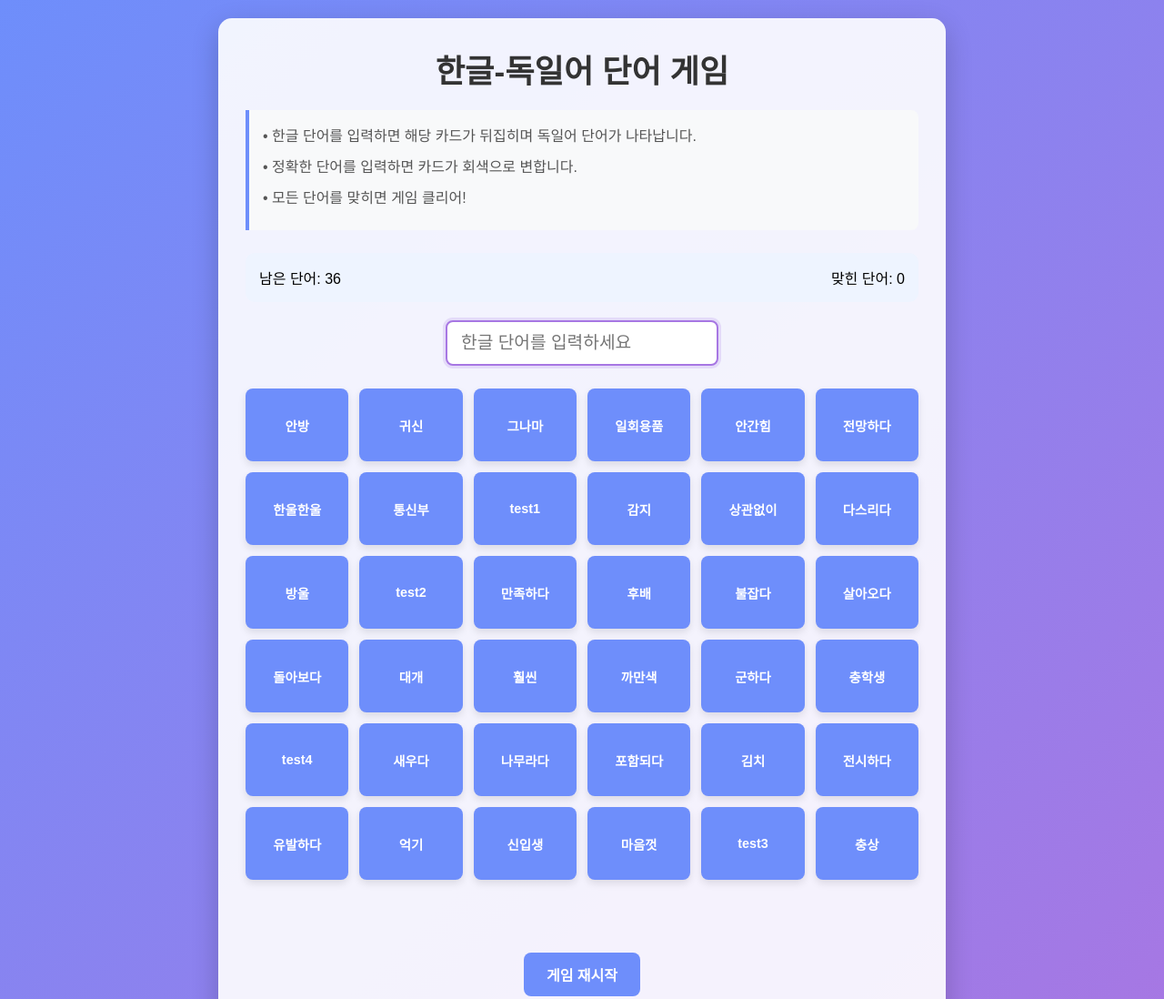
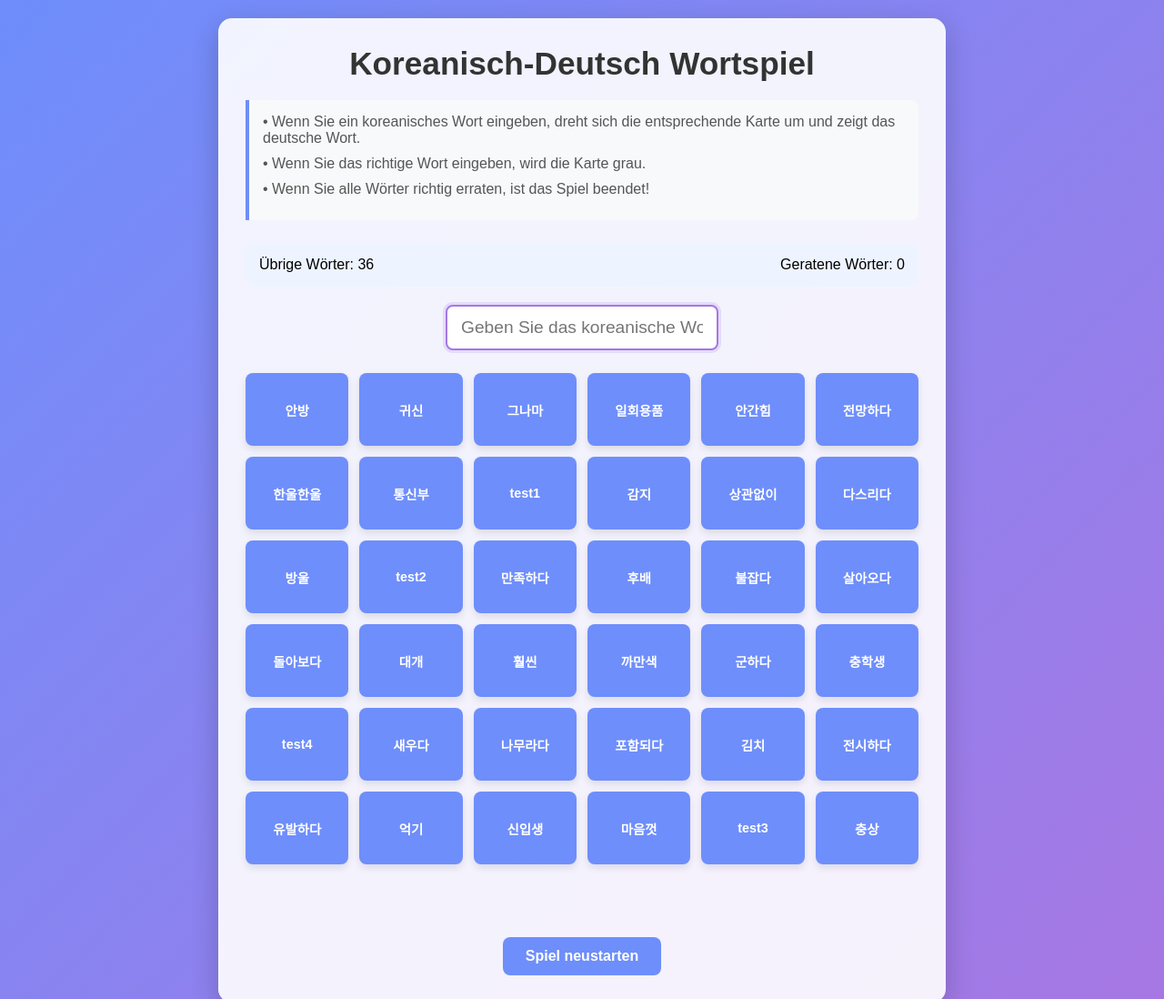
Before and after one commit to nuna2025/wordGame, a plain HTML site: page index.html in a window 1280 px wide. Shown: the top 1098 px of the page at 91% size. Drawn offline with Linux system fonts and the light colour scheme.

Commit message:
Refactor: Improve code comments and documentation

```diff
--- a/index.html
+++ b/index.html
@@ -3,28 +3,28 @@
     <head>
         <meta charset="UTF-8">
         <meta name="viewport" content="width=device-width, initial-scale=1.0">
-    <title>한글-독일어 단어 게임</title>
+        <title>Koreanisch-Deutsch Wortspiel</title>
 
         <link rel="stylesheet" href="./style.css">
 
     </head>
     <body>
         <div class="container">
-        <h1>한글-독일어 단어 게임</h1>
+            <h1>Koreanisch-Deutsch Wortspiel</h1>
 
             <div class="instructions">
-            <p>• 한글 단어를 입력하면 해당 카드가 뒤집히며 독일어 단어가 나타납니다.</p>
-            <p>• 정확한 단어를 입력하면 카드가 회색으로 변합니다.</p>
-            <p>• 모든 단어를 맞히면 게임 클리어!</p>
+                <p>• Wenn Sie ein koreanisches Wort eingeben, dreht sich die entsprechende Karte um und zeigt das deutsche Wort.</p>
+                <p>• Wenn Sie das richtige Wort eingeben, wird die Karte grau.</p>
+                <p>• Wenn Sie alle Wörter richtig erraten, ist das Spiel beendet!</p>
             </div>
 
             <div class="game-info">
-            <div>남은 단어: <span id="remaining-words">36</span></div>
-            <div>맞힌 단어: <span id="completed-words">0</span></div>
+                <div>Übrige Wörter: <span id="remaining-words">36</span></div>
+                <div>Geratene Wörter: <span id="completed-words">0</span></div>
             </div>
 
             <div class="input-area">
-            <input type="text" id="word-input" placeholder="한글 단어를 입력하세요" autofocus>
+                <input type="text" id="word-input" placeholder="Geben Sie das koreanische Wort ein." autofocus>
             </div>
 
             <div class="words-grid" id="words-grid"></div>
@@ -32,10 +32,11 @@
             <div id="message"></div>
 
             <div class="controls">
-            <button id="reset-btn">게임 재시작</button>
+                <button id="reset-btn">Spiel neustarten</button>
             </div>
         </div>
 
         <script type="module" src="./script.js"></script>
+
     </body>
 </html>
--- a/script.js
+++ b/script.js
@@ -1,9 +1,7 @@
-// word.js 파일에서 wordPairs 변수를 가져옵니다.
+// Import the wordPairs variable from the word.js file.
 import { wordPairs } from './words.js';
 
 document.addEventListener('DOMContentLoaded', function() {
-            // 한글-독일어 단어 쌍
-
 
     const wordsGrid = document.getElementById('words-grid');
     const wordInput = document.getElementById('word-input');
@@ -15,10 +13,10 @@ document.addEventListener('DOMContentLoaded', function() {
     let completedWords = 0;
     let remainingWords = 36;
 
-            // 단어 카드 생성
+    // Create word cards
     function createWordCards() {
         wordsGrid.innerHTML = '';
-                // 단어 순서 섞기
+        // Shuffle the word order
         const shuffledPairs= [...wordPairs].sort(() => Math.random() - 0.5);
         const shuffledWords=shuffledPairs.slice(0, 36);
 
@@ -38,7 +36,7 @@ document.addEventListener('DOMContentLoaded', function() {
             wordsGrid.appendChild(card);
         });
 
-                // 초기화
+        // Initialize / Reset
         completedWords = 0;
         remainingWords = 36;
         updateWordCount();
@@ -46,16 +44,16 @@ document.addEventListener('DOMContentLoaded', function() {
         messageEl.className = '';
     }
 
-            // 단어 개수 업데이트
+    // Update the word count
     function updateWordCount() {
         remainingWordsEl.textContent = remainingWords;
         completedWordsEl.textContent = completedWords;
     }
 
-            // 입력 이벤트 처리
+    // Handle input events
     wordInput.addEventListener('keydown', function(e) {
         if (e.key === 'Enter' || e.key === ' ') {
-                    e.preventDefault();              // 기본 동작(폼 제출, 스페이스 스크롤 등) 방지
+            e.preventDefault();              // Prevent default behavior (form submission, spacebar scroll, etc.)
             const inputText = this.value.trim();
 
             if (inputText === '') return;
@@ -77,18 +75,18 @@ document.addEventListener('DOMContentLoaded', function() {
                         updateWordCount();
 
                         if (completedWords === 36) {
-                                    messageEl.textContent = '축하합니다! 모든 단어를 맞히셨습니다!';
+                            messageEl.textContent = 'Herzlichen Glückwunsch! Sie haben alle Wörter richtig geraten!';
                             messageEl.className = 'success';
                         }
                     }, 600);
 
-                            messageEl.textContent = '정답입니다!';
+                    messageEl.textContent = 'Richtig!';
                     messageEl.className = 'success';
                 }
             });
 
             if (!found) {
-                        messageEl.textContent = '일치하는 단어가 없습니다. 다시 시도해주세요.';
+                messageEl.textContent = 'Kein passendes Wort gefunden. Bitte versuchen Sie es erneut.';
                 messageEl.className = 'error';
 
                 setTimeout(() => {
@@ -97,13 +95,13 @@ document.addEventListener('DOMContentLoaded', function() {
                 }, 1500);
             }
 
-                    // 정답/오답 관계없이 입력란은 비우기
+            // Clear the input field regardless of whether the answer is correct or not
             this.value = '';
         }
     });
 
 
-            // 카드 클릭 이벤트 (모바일 대응)
+    // Handle card click event (for mobile responsiveness)
     wordsGrid.addEventListener('click', function(e) {
         const card = e.target.closest('.word-card');
         if (card && !card.classList.contains('completed')) {
@@ -111,9 +109,9 @@ document.addEventListener('DOMContentLoaded', function() {
         }
     });
 
-            // 재시작 버튼
+    // Restart button
     resetBtn.addEventListener('click', createWordCards);
 
-            // 초기 카드 생성
+    // Create initial cards
     createWordCards();
 });
--- a/words.js
+++ b/words.js
@@ -1,3 +1,5 @@
+
+// Korean-German word pairs
 const wordPairs = [
                 { korean: 'test1', german: 'test' },
                 { korean: 'test2', german: 'test' },
```
Lines whose indentation alone changed are shown as unchanged.
